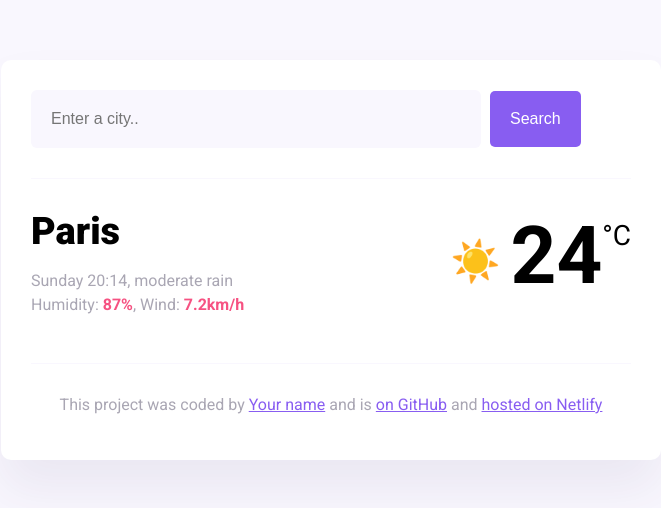
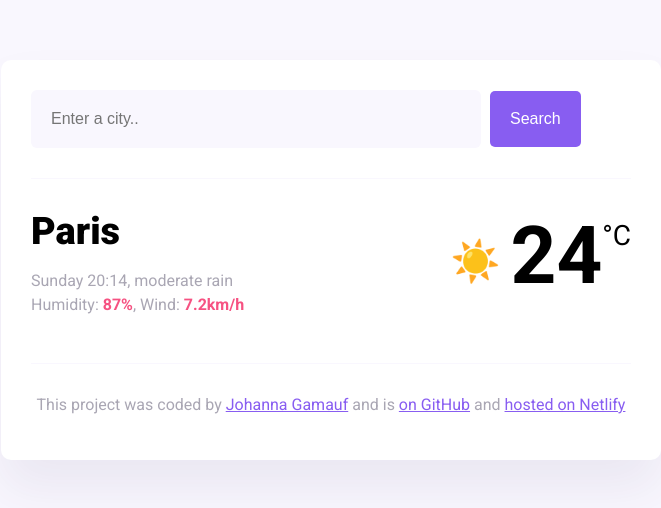
Before and after one commit to JohannaGam/PlusHomework6, a plain HTML site: page index.html in a window 1280 px wide. Shown: the whole page, without its empty margins (309-970 px from the left). Drawn offline with nearby package versions, Linux system fonts and the light colour scheme.

Commit message:
Change Name

```diff
--- a/index.html
+++ b/index.html
@@ -47,7 +47,9 @@
       <footer>
         <p>
           This project was coded by
-          <a href="https://github.com/JohannaGam" target="_blank">Your name</a>
+          <a href="https://github.com/JohannaGam" target="_blank"
+            >Johanna Gamauf</a
+          >
           and is
           <a href="https://github.com/JohannaGam/PlusHomework6" target="_blank">
             on GitHub</a
```
